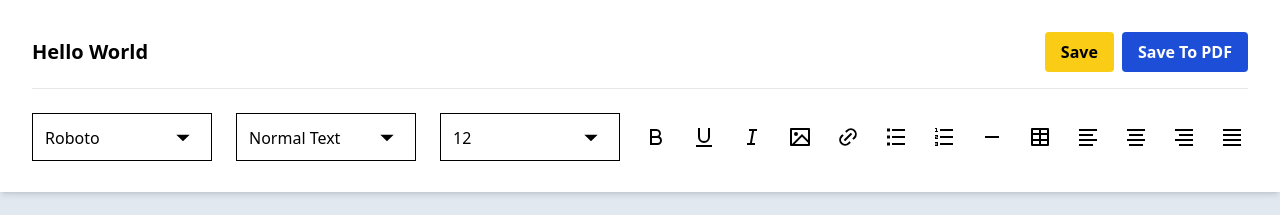
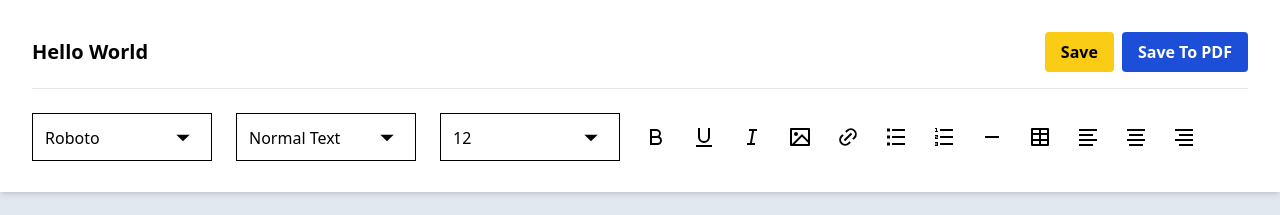
Before and after one commit to George-F-Ramzi/Documently, a React (Vite) app in the folder client/: page / in a window 1280 px wide. Shown: the top 215 px of the page. Built offline with nearby package versions, Linux system fonts and the light colour scheme.

Commit message:
no justify

```diff
--- a/client/src/Components/Actions.tsx
+++ b/client/src/Components/Actions.tsx
@@ -146,18 +146,6 @@ export function LeftAlignCommand() {
   }
 }
 
-export function JustifyAlignCommand() {
-  if (selectedText) {
-    const el = document.createElement("div") as HTMLElement;
-    const range = selectedText.getRangeAt(0);
-    el.style.textAlign = "justify";
-    el.appendChild(range.extractContents());
-    if ((el.innerHTML.toString().length as number) != 0) {
-      range.insertNode(el);
-    }
-  }
-}
-
 export function NewPage(id: number): HTMLElement {
   let mainDiv = document.createElement("div") as HTMLElement;
   mainDiv.id = `page-${id}`;
--- a/client/src/Components/NavBar.tsx
+++ b/client/src/Components/NavBar.tsx
@@ -13,13 +13,11 @@ import {
   RiListOrdered,
   RiSubtractLine,
   RiTable2,
-  RiAlignJustify,
 } from "react-icons/ri";
 import {
   boldCommand,
   CenterAlignCommand,
   ItalicCommand,
-  JustifyAlignCommand,
   LeftAlignCommand,
   OrderdListCommand,
   RightAlignCommand,
@@ -198,13 +196,6 @@ function NavBar() {
             size={"24px"}
             className="ml-[24px] cursor-pointer"
           />
-          <RiAlignJustify
-            onMouseDown={() => {
-              JustifyAlignCommand();
-            }}
-            size={"24px"}
-            className="ml-[24px] cursor-pointer"
-          />
         </div>
       </div>
     </div>
```
